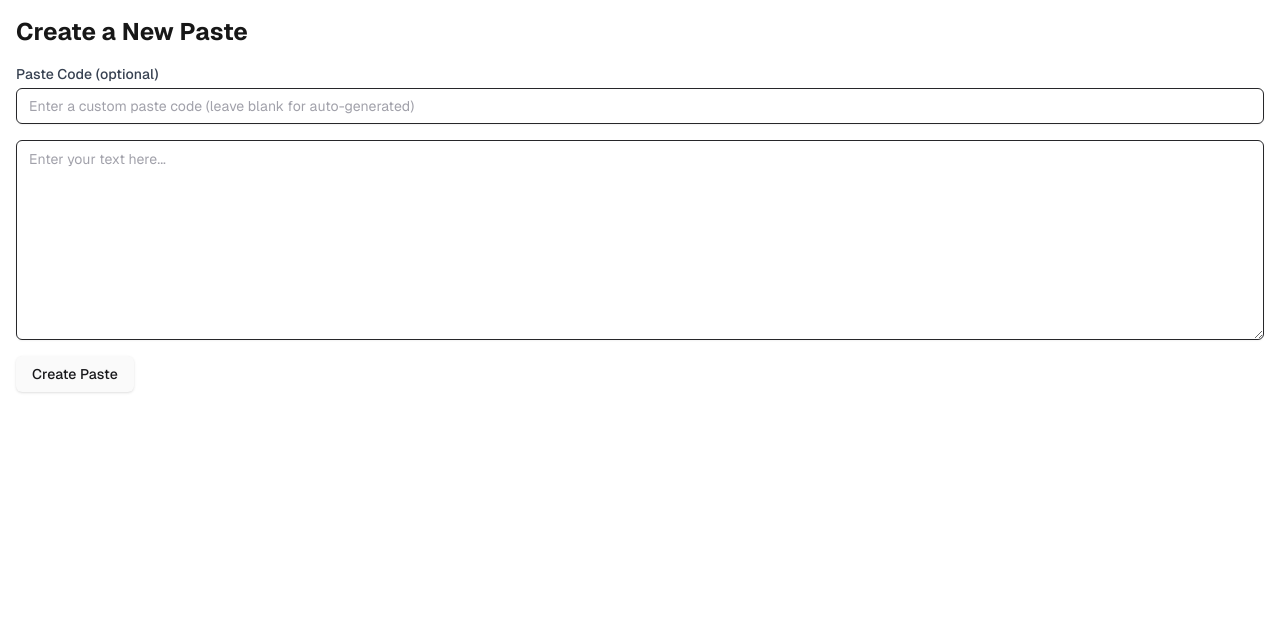
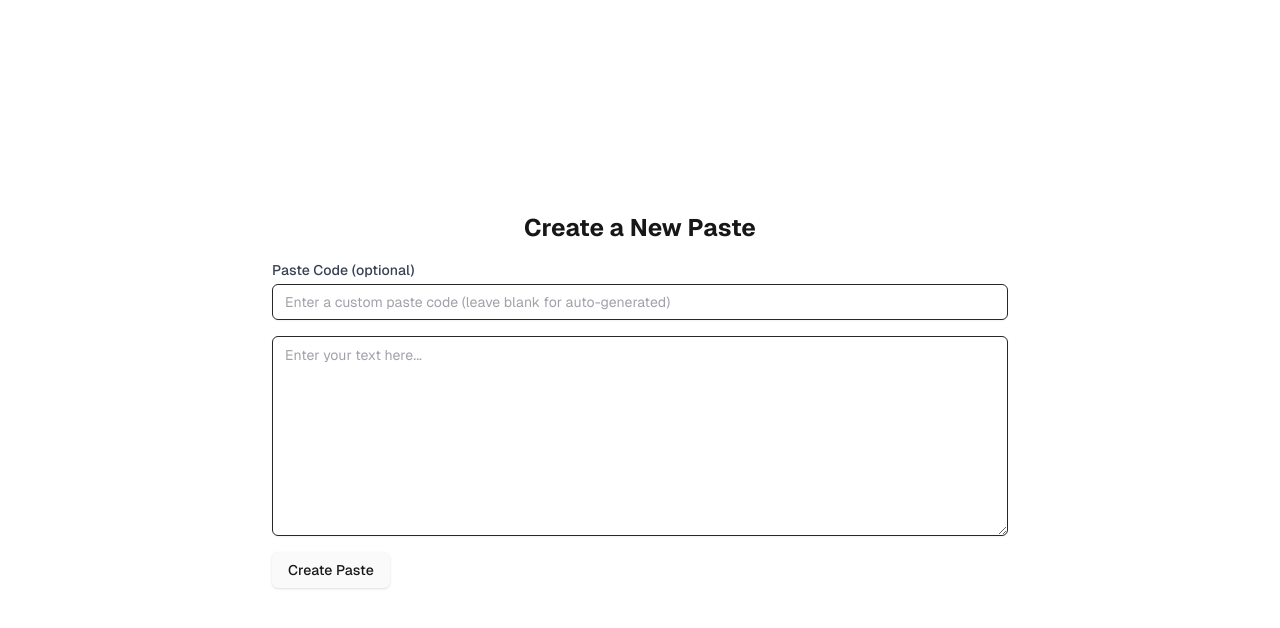
Before and after one commit to zaaii/download, a Next.js app: page / in a window 1280 px wide. Shown: the top 628 px of the page. Built offline with nearby package versions, Linux system fonts and the light colour scheme.

Commit message:
fix and gda gdi gda ooo

```diff
--- a/app/layout.tsx
+++ b/app/layout.tsx
@@ -8,11 +8,6 @@ import { Toaster } from "@/components/ui/toaster";
 const geistSans = localFont({
   src: "./fonts/GeistVF.woff",
   variable: "--font-geist-sans",
-  weight: "100 900",
-});
-const geistMono = localFont({
-  src: "./fonts/GeistMonoVF.woff",
-  variable: "--font-geist-mono",
   weight: "100 900",
 });
 
@@ -37,8 +32,12 @@ export default function RootLayout({
           enableSystem
           disableTransitionOnChange
         >
+          <div className="flex flex-col min-h-screen">
+            <main className="flex-grow pb-16 md:pb-0">
               {children}
-            <Toaster/>
+            </main>
+          </div>
+          <Toaster />
         </ThemeProvider>
       </body>
     </html>
--- a/app/page.tsx
+++ b/app/page.tsx
@@ -54,8 +54,9 @@ export default function Home() {
   }
 
   return (
-    <div className="container mx-auto p-4">
-      <h1 className="text-2xl font-bold mb-4">Create a New Paste</h1>
+    <div className="min-h-screen flex items-center justify-center">
+      <div className='w-full max-w-3xl p-4'>
+      <h1 className="text-2xl font-bold mb-4 text-center">Create a New Paste</h1>
       <form onSubmit={handleSubmit} className="space-y-4">
         <div>
           <label htmlFor="pasteCode" className="block text-sm font-medium text-gray-700 mb-1">
@@ -76,6 +77,7 @@ export default function Home() {
         />
         <Button type="submit">Create Paste</Button>
       </form>
+      </div>
     </div>
   )
 }
--- a/app/paste/[id]/copy-buttons.tsx
+++ b/app/paste/[id]/copy-buttons.tsx
@@ -3,7 +3,7 @@
 import * as React from "react";
 import { Button } from "@/components/ui/button";
 import { Copy, Link as LinkIcon, Check } from "lucide-react";
-import { toast } from "@/hooks/use-toast";
+import { useToast } from "@/hooks/use-toast"
 
 interface CopyButtonsProps {
   content: string;
@@ -13,16 +13,16 @@ interface CopyButtonsProps {
 export default function CopyButtons({ content, id }: CopyButtonsProps) {
   const [copiedContent, setCopiedContent] = React.useState(false);
   const [copiedLink, setCopiedLink] = React.useState(false);
+  const { toast } = useToast();
 
-  const copyToClipboard = async (text: string, type: "content" | "link") => {
+  const copyToClipboard = React.useCallback(async (text: string, type: "content" | "link") => {
     try {
       if (navigator.clipboard && window.isSecureContext) {
-        // Use Clipboard API if available and in a secure context
         await navigator.clipboard.writeText(text);
       } else {
-        // Fallback for browsers that don't support Clipboard API
         const textArea = document.createElement("textarea");
         textArea.value = text;
+        textArea.style.position = "fixed";
         document.body.appendChild(textArea);
         textArea.focus();
         textArea.select();
@@ -31,8 +31,9 @@ export default function CopyButtons({ content, id }: CopyButtonsProps) {
         } catch (err) {
           console.error("Fallback: Oops, unable to copy", err);
           throw err;
+        } finally {
+          document.body.removeChild(textArea);
         }
-        document.body.removeChild(textArea);
       }
 
       if (type === "content") {
@@ -44,20 +45,17 @@ export default function CopyButtons({ content, id }: CopyButtonsProps) {
       }
       toast({
         title: "Copied!",
-        description: `${
-          type === "content" ? "Paste content" : "Paste link"
-        } copied to clipboard.`,
+        description: `${type === "content" ? "Paste content" : "Paste link"} copied to clipboard.`,
       });
     } catch (err) {
       console.error("Failed to copy: ", err);
       toast({
         title: "Error",
-        description:
-          "Failed to copy to clipboard. Please try selecting and copying manually.",
+        description: "Failed to copy to clipboard. Please try selecting and copying manually.",
         variant: "destructive",
       });
     }
-  };
+  }, [toast]);
 
   const getPageUrl = () => {
     if (typeof window !== "undefined") {
--- a/app/paste/[id]/page.tsx
+++ b/app/paste/[id]/page.tsx
@@ -32,15 +32,15 @@ export default async function PastePage({
   }
 
   return (
-    <div className="container mx-auto p-4">
-      <h1 className="text-2xl font-bold mb-4">Paste</h1>
-      <div className="mt-4">
+    <div className="min-h-screen flex items-center justify-center">
+      <div className="w-full max-w-3xl p-4">
+        <h1 className="text-2xl font-bold mb-4 text-center">Paste</h1>
         <Card className="w-full">
           <CardHeader>
             <CardTitle>Paste Code: {paste.id}</CardTitle>
           </CardHeader>
           <CardContent>
-            <CardDescription className="whitespace-pre-wrap">{paste.content}</CardDescription>
+            <CardDescription className="whitespace-pre-wrap break-all overflow-x-auto max-h-[60vh]">{paste.content}</CardDescription>
           </CardContent>
           <CardFooter className="flex flex-col items-start gap-4 sm:flex-row sm:justify-between sm:items-center">
             <CopyButtons content={paste.content} id={paste.id} />
```
Also changed, not shown: pastes/0234c357.txt (added), pastes/5e866250.txt (added), pastes/cc5834a5.txt (added). Lines whose indentation alone changed are shown as unchanged.
